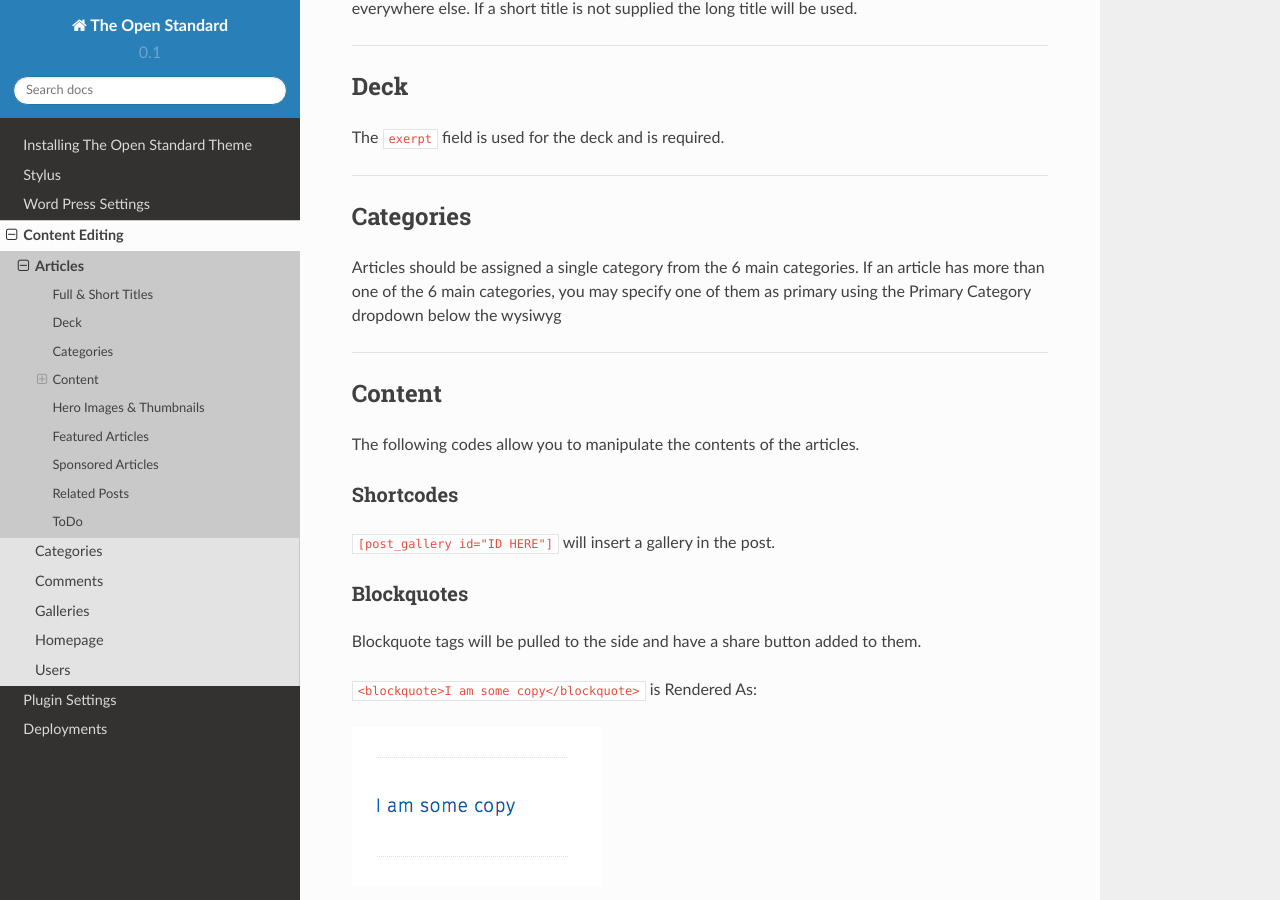
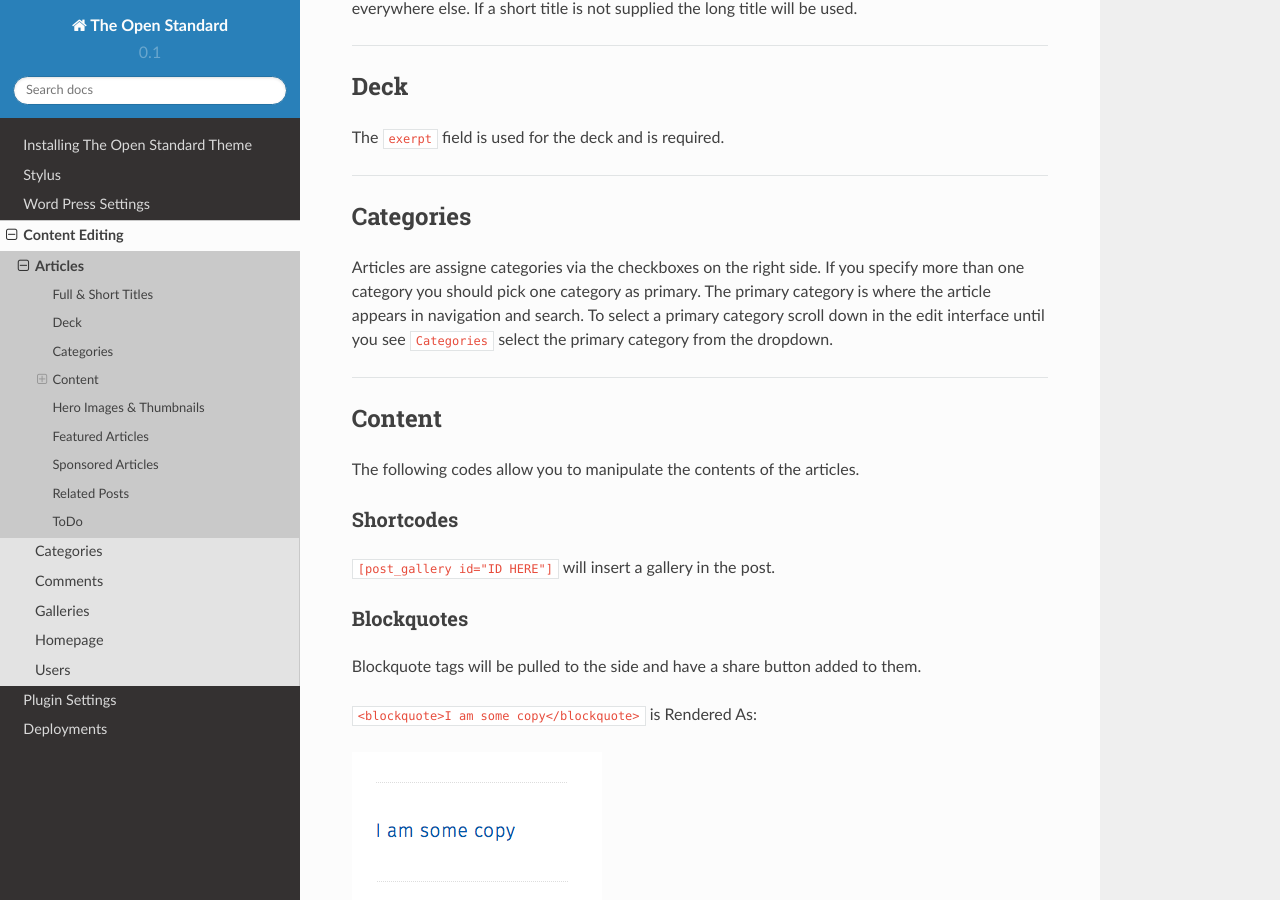
Before and after one commit to mozilla/theopenstandard, a Sphinx documentation site: the page built from docs/articles.rst, in a window 1280 px wide and 900 px high, scrolled down 316 px. Built offline with Sphinx 7.4.7 and the Read the Docs theme 2.0.0, drawn with Linux system fonts in a browser that asks for light colours.

Commit message:
Update articles.rst
Updated category section of article.

```diff
--- a/docs/articles.rst
+++ b/docs/articles.rst
@@ -30,7 +30,11 @@ The ``exerpt`` field is used for the deck and is required.
 Categories
 ----------
 
-Articles should be assigned a single category from the 6 main categories. If an article has more than one of the 6 main categories, you may specify one of them as primary using the Primary Category dropdown below the wysiwyg
+Articles are assigne categories via the checkboxes on the right side. If you specify more than one category
+you should pick one category as primary. The primary category is where the article appears in navigation and search.
+To select a primary category scroll down in the edit interface until you see ``Categories`` select the primary category
+from the dropdown.
+
 
 ------------
 
```
